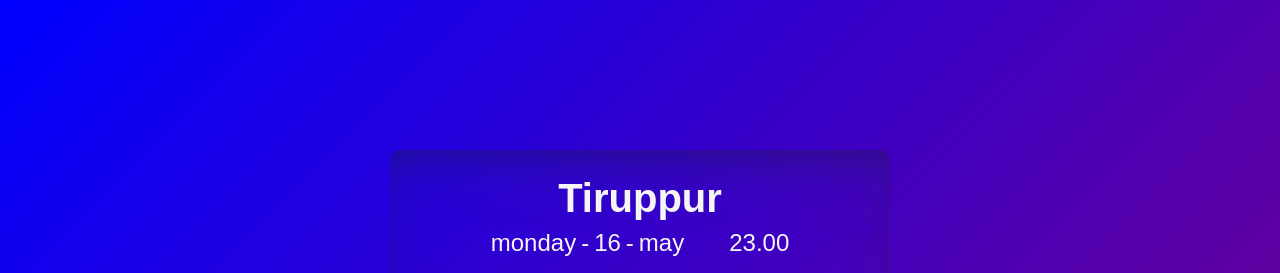
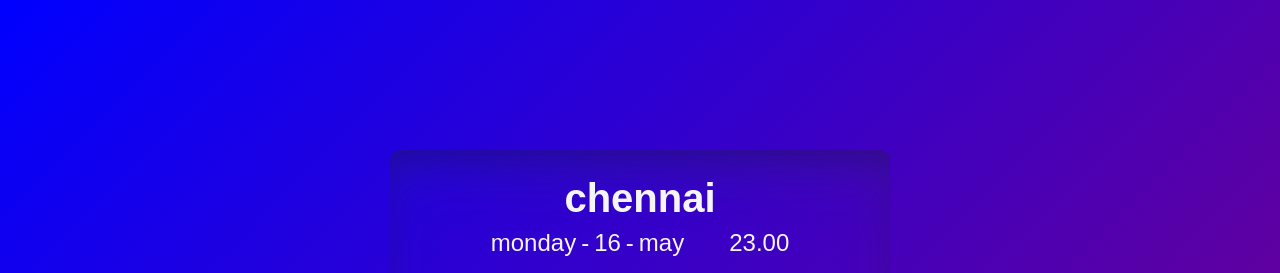
Before and after one commit to naveenkumar-developer/weatherApplication, a plain HTML site: page index.html in a window 1280 px wide. Shown: the top 273 px of the page. Drawn offline with Linux system fonts and the light colour scheme; no server answers.

Commit message:
Update index.html

```diff
--- a/index.html
+++ b/index.html
@@ -17,7 +17,7 @@
     <div class="container">
       <div class="weather_container">
         <div class="cityAndDateAndTime">
-          <h2 id="city" class="city">Tiruppur</h2>
+          <h2 id="city" class="city">chennai</h2>
           <p class="dateAndTime">
             <span id="day" class="day">monday</span>-<span
               id="date"
```
